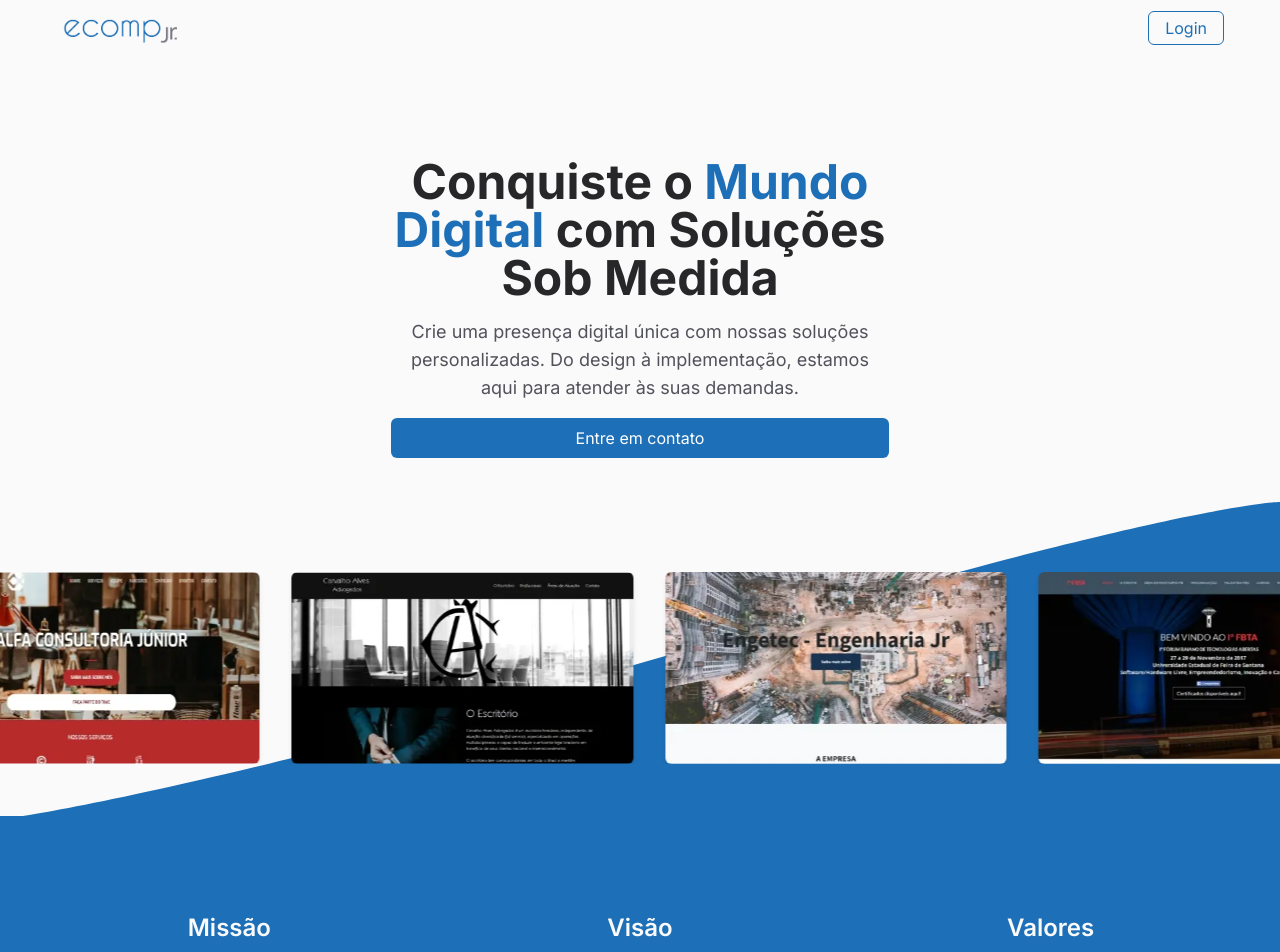
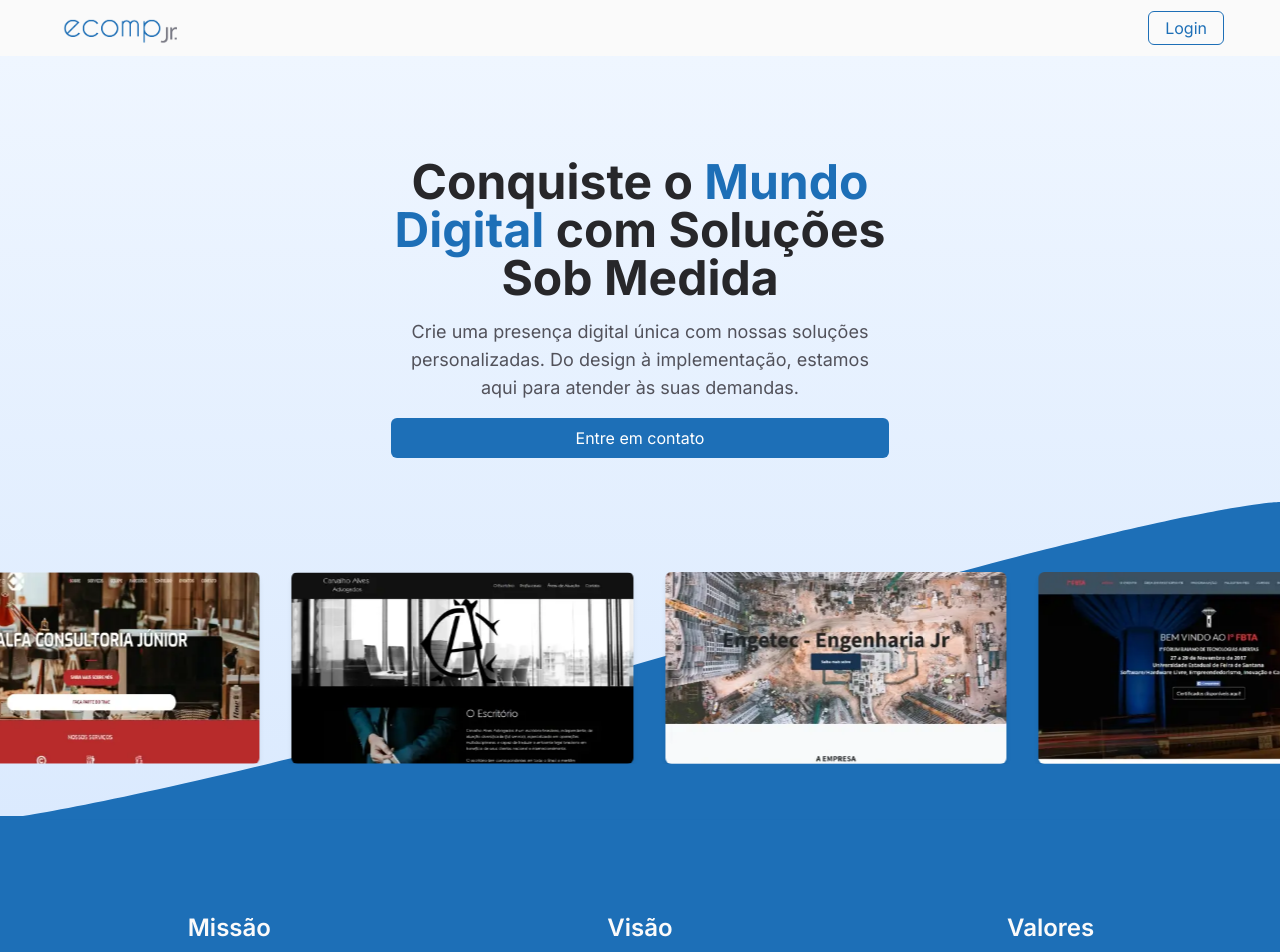
Before and after one commit to coopfsfresher/pros-eco, a React (Vite) app in the folder web/: page / in a window 1280 px wide. Shown: the top 952 px of the page. Built offline with nearby package versions, Linux system fonts and the light colour scheme.

Commit message:
✨ feat: add background gradient to hero section

```diff
--- a/web/src/components/layouts/hero/index.tsx
+++ b/web/src/components/layouts/hero/index.tsx
@@ -6,7 +6,7 @@ import Button from "../../button"
 
 export default function Hero() {
   return (
-    <section className="relative flex min-h-[90vh] flex-1 flex-col items-center justify-center md:min-h-[95vh] md:gap-16">
+    <section className="relative flex min-h-[90vh] flex-1 flex-col items-center justify-center bg-gradient-to-b from-blue-50 to-blue-100 md:min-h-[95vh] md:gap-16">
       <div className="flex min-h-[400px] max-w-[530px] flex-col items-center justify-center gap-4 px-4 text-center">
         <h1 className="text-2xl font-bold text-zinc-800 md:text-5xl">
           Conquiste o <span className="text-brand-blue">Mundo Digital</span> com
@@ -45,7 +45,7 @@ export default function Hero() {
 
       <Wave
         className="pointer-events-none absolute -bottom-1 left-0 right-0 h-auto w-full"
-        style={{ zIndex: -1 }}
+        style={{ zIndex: 0 }}
       />
     </section>
   )
```
